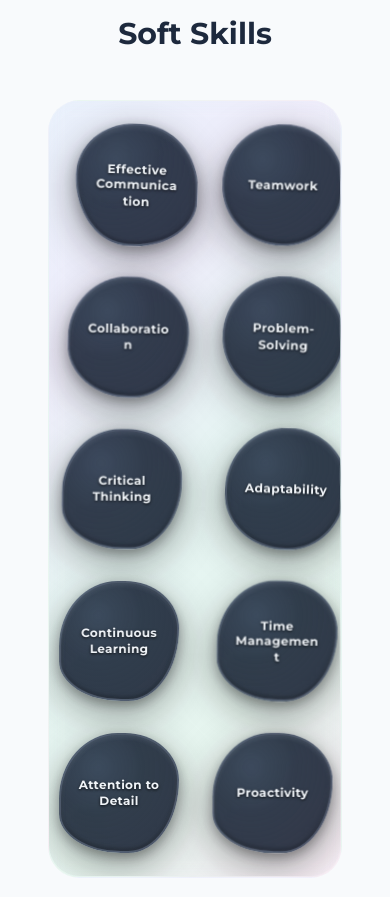
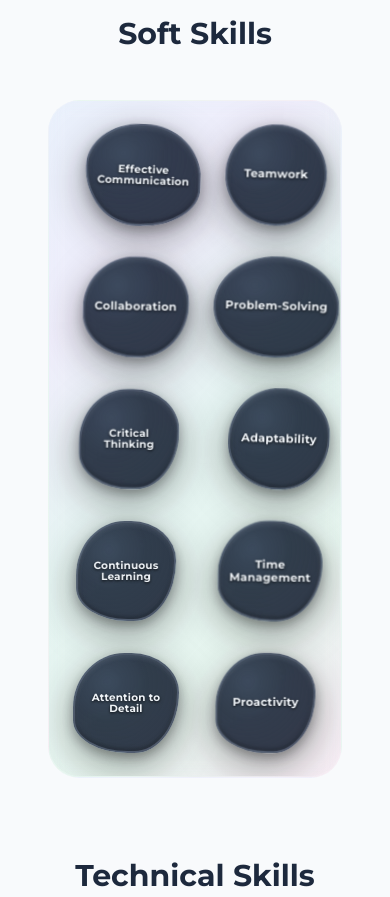
Before and after one commit to javier25arroyo/Portafolio, an Astro site: page / in a window 390 px wide. Shown: the part 1140-2037 px from the top of the page. Built offline with nearby package versions, Linux system fonts and the light colour scheme; Astro itself is replaced by a stand-in of ours.

Commit message:
Update SoftSkillsClean.astro

```diff
--- a/src/components/SoftSkillsClean.astro
+++ b/src/components/SoftSkillsClean.astro
@@ -94,24 +94,68 @@
                    bubbleDeform 15s ease-in-out infinite;
         transform-style: preserve-3d;
         will-change: transform;
+        /* Auto-sizing properties */
+        min-width: 140px;
+        min-height: 140px;
+        max-width: 220px;
+        max-height: 220px;
+        width: auto;
+        height: auto;
+        padding: 1.5rem;
+    }
+
+    /* Content-based sizing for specific bubbles */
+    .bubble[data-skill="Teamwork"],
+    .bubble[data-skill="Collaboration"],
+    .bubble[data-skill="Adaptability"],
+    .bubble[data-skill="Proactivity"] {
+        min-width: 150px;
+        min-height: 150px;
+        padding: 1.2rem;
+    }
+
+    .bubble[data-skill="Problem-Solving"],
+    .bubble[data-skill="Time Management"] {
+        min-width: 170px;
+        min-height: 170px;
+        padding: 1.3rem;
+    }
+
+    .bubble[data-skill="Effective Communication"],
+    .bubble[data-skill="Critical Thinking"],
+    .bubble[data-skill="Continuous Learning"],
+    .bubble[data-skill="Attention to Detail"] {
+        min-width: 190px;
+        min-height: 190px;
+        padding: 1.4rem;
     }
 
     .bubble span {
-        font-size: 1rem;
+        font-size: 0.95rem;
         font-weight: 700;
         color: #1e293b;
-        line-height: 1.3;
-        padding: 1.2rem;
+        line-height: 1.2;
         text-shadow: 0 1px 3px rgba(255, 255, 255, 0.8);
         z-index: 2;
         position: relative;
-        letter-spacing: 0.03em;
+        letter-spacing: 0.02em;
         text-align: center;
         display: block;
-        max-width: 85%;
         word-wrap: break-word;
         hyphens: auto;
         transition: all 0.3s cubic-bezier(0.4, 0, 0.2, 1);
+        white-space: nowrap;
+        overflow: visible;
+    }
+
+    /* Adjust font size for longer content */
+    .bubble[data-skill="Effective Communication"] span,
+    .bubble[data-skill="Critical Thinking"] span,
+    .bubble[data-skill="Continuous Learning"] span,
+    .bubble[data-skill="Attention to Detail"] span {
+        font-size: 0.85rem;
+        white-space: normal;
+        line-height: 1.1;
     }
 
     /* Dark mode styles */
@@ -186,10 +230,8 @@
         }
     }
 
-    /* Individual bubble positioning */
+    /* Individual bubble positioning - now with dynamic sizing */
     .bubble:nth-child(1) {
-        width: 180px;
-        height: 180px;
         top: 12%;
         left: 6%;
         animation-delay: 0s;
@@ -197,8 +239,6 @@
     }
 
     .bubble:nth-child(2) {
-        width: 165px;
-        height: 165px;
         top: 48%;
         left: 22%;
         animation-delay: 1.5s;
@@ -206,8 +246,6 @@
     }
 
     .bubble:nth-child(3) {
-        width: 155px;
-        height: 155px;
         top: 18%;
         left: 42%;
         animation-delay: 3s;
@@ -215,8 +253,6 @@
     }
 
     .bubble:nth-child(4) {
-        width: 190px;
-        height: 190px;
         top: 62%;
         left: 62%;
         animation-delay: 0.8s;
@@ -224,8 +260,6 @@
     }
 
     .bubble:nth-child(5) {
-        width: 170px;
-        height: 170px;
         top: 8%;
         left: 70%;
         animation-delay: 4.2s;
@@ -233,8 +267,6 @@
     }
 
     .bubble:nth-child(6) {
-        width: 175px;
-        height: 175px;
         top: 67%;
         left: 12%;
         animation-delay: 2s;
@@ -242,8 +274,6 @@
     }
 
     .bubble:nth-child(7) {
-        width: 150px;
-        height: 150px;
         top: 32%;
         left: 83%;
         animation-delay: 5.8s;
@@ -251,8 +281,6 @@
     }
 
     .bubble:nth-child(8) {
-        width: 185px;
-        height: 185px;
         top: 77%;
         left: 42%;
         animation-delay: 3.5s;
@@ -260,8 +288,6 @@
     }
 
     .bubble:nth-child(9) {
-        width: 160px;
-        height: 160px;
         top: 52%;
         left: 3%;
         animation-delay: 6.2s;
@@ -269,8 +295,6 @@
     }
 
     .bubble:nth-child(10) {
-        width: 175px;
-        height: 175px;
         top: 22%;
         left: 22%;
         animation-delay: 4.8s;
@@ -295,16 +319,27 @@
 
         .bubble {
             position: relative !important;
-            width: 140px !important;
-            height: 140px !important;
+            min-width: 120px !important;
+            min-height: 120px !important;
+            max-width: 160px !important;
+            max-height: 160px !important;
+            width: auto !important;
+            height: auto !important;
             top: auto !important;
             left: auto !important;
             margin: 0.5rem;
+            padding: 0.8rem !important;
         }
 
         .bubble span {
-            font-size: 0.85rem;
-            padding: 0.8rem;
+            font-size: 0.8rem;
+        }
+
+        .bubble[data-skill="Effective Communication"] span,
+        .bubble[data-skill="Critical Thinking"] span,
+        .bubble[data-skill="Continuous Learning"] span,
+        .bubble[data-skill="Attention to Detail"] span {
+            font-size: 0.75rem;
         }
     }
 
@@ -315,13 +350,22 @@
         }
 
         .bubble {
-            width: 120px !important;
-            height: 120px !important;
+            min-width: 100px !important;
+            min-height: 100px !important;
+            max-width: 140px !important;
+            max-height: 140px !important;
+            padding: 0.6rem !important;
         }
 
         .bubble span {
-            font-size: 0.75rem;
-            padding: 0.5rem;
+            font-size: 0.7rem;
+        }
+
+        .bubble[data-skill="Effective Communication"] span,
+        .bubble[data-skill="Critical Thinking"] span,
+        .bubble[data-skill="Continuous Learning"] span,
+        .bubble[data-skill="Attention to Detail"] span {
+            font-size: 0.65rem;
         }
     }
 </style>
```
